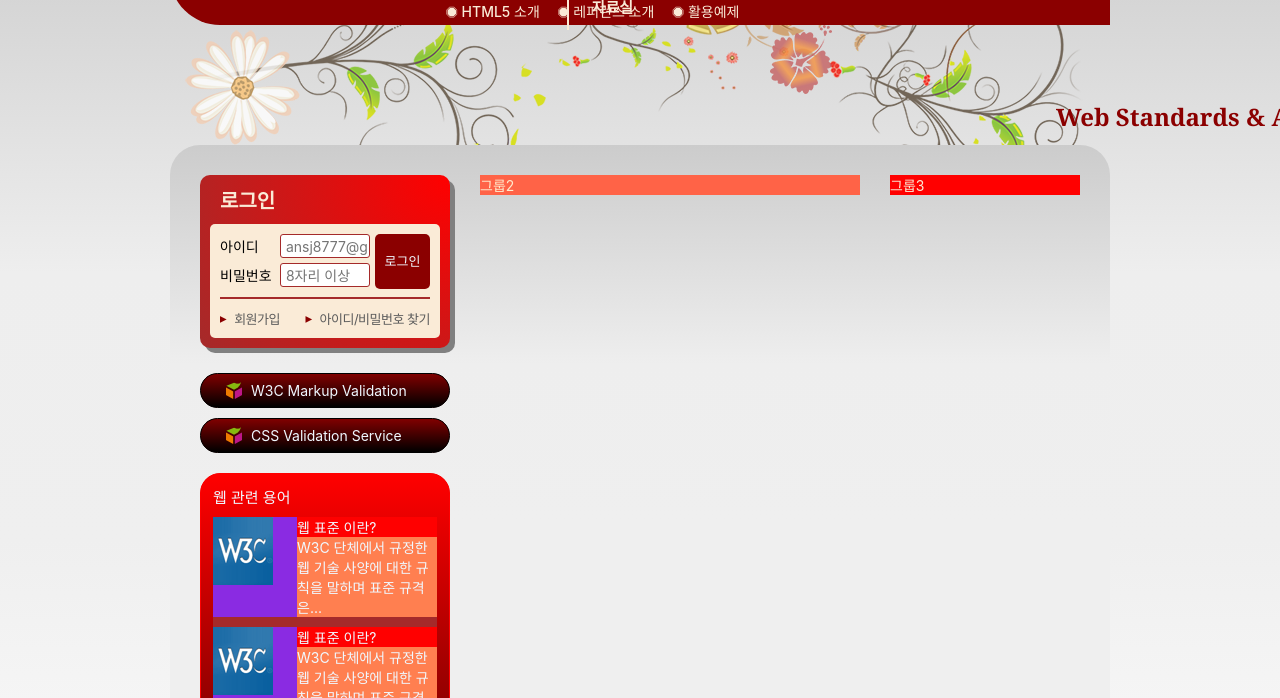
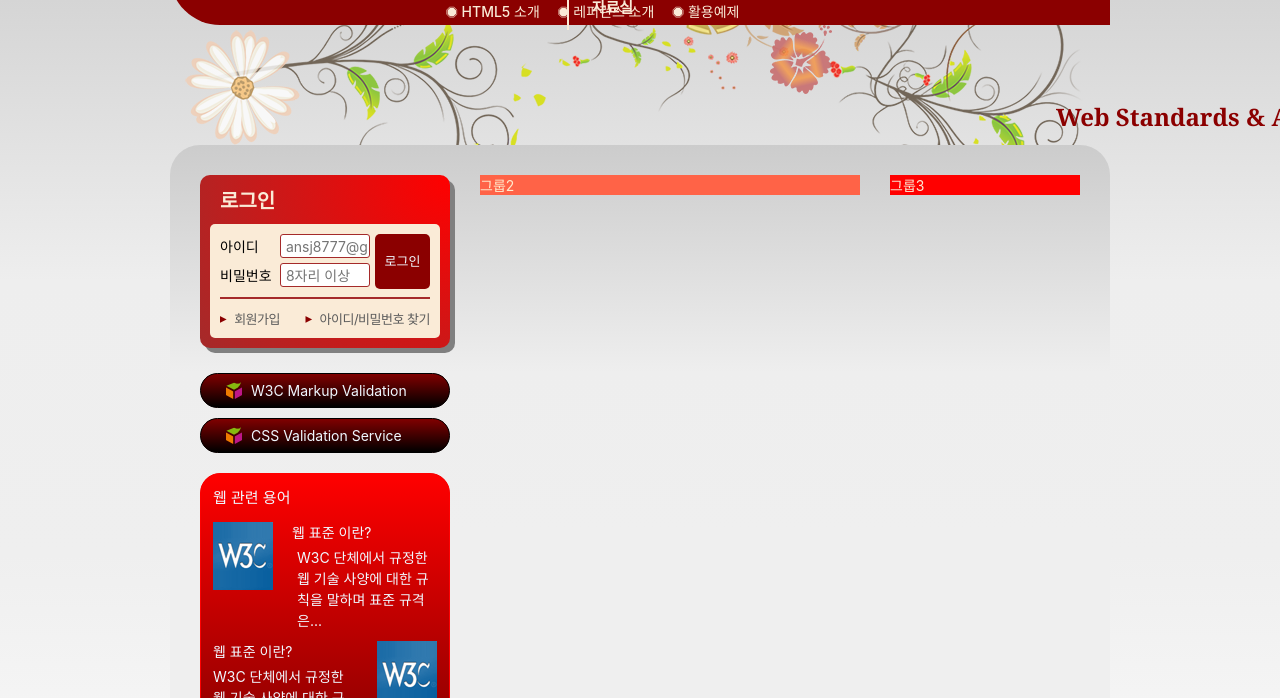
Before and after one commit to s-ja/HTML5, a plain HTML site: page index.html in a window 1280 px wide. Shown: the part 102-800 px from the top of the page. Drawn offline with Linux system fonts and the light colour scheme; a web font is replaced by a local one.

Commit message:
오류 수정 및 진도 따라잡기

```diff
--- a/index.html
+++ b/index.html
@@ -233,7 +233,7 @@
             웹 관련 용어
           </h2>
           <dl class="term_list">
-            <div class="odd">
+            <div>
               <dt class="term_list_subject">웹 표준 이란?</dt>
               <dd class="term_list_thumbnail">
                 <img src="./assets/web_standards.gif" alt="W3C 로고">
@@ -242,7 +242,7 @@
                 W3C 단체에서 규정한 웹 기술 사양에 대한 규칙을 말하며 표준 규격은...
               </dd>
             </div>
-            <div class="even">
+            <div class="cross">
               <dt class="term_list_subject">웹 표준 이란?</dt>
               <dd class="term_list_thumbnail">
                 <img src="./assets/web_standards.gif" alt="W3C 로고">
--- a/styles/style.css
+++ b/styles/style.css
@@ -736,27 +736,35 @@ body {
 .term_title{
     font-size: 1.5rem;
     font: 700;
-    margin-bottom: 10px;
+    /* margin-bottom: 10px; */
 }
 
 .term_list{
-    margin-top: 10px;
-    background: brown;
+    margin-top: 15px;
+    /* background: brown; */
 }
 .term_list div{
-    background: blueviolet;
+    /* background: blueviolet; */
     margin-top: 10px;
     display: flow-root;
 }
+
+.term_list_subject,
+.term_list_brief {
+  float: right;
+  width: 145px;
+}
+
 .term_list_subject{
-    background: red;
+    /* background: red; */
     /* margin-bottom:5px; */
     /* font-size: 1.2em; */
-    float: right;
-    width: 140px;
+    /* float: right; */
+    /* width: 140px; */
+    color: aliceblue;
 }
 .term_list_thumbnail{
-    background-color: tomato;
+    /* background-color: tomato; */
     /* display: flex; */
     float: left;
 }
@@ -765,9 +773,18 @@ body {
      vertical-align: middle;
 }
 .term_list_brief{
-    background-color: coral;
+    /* background-color: coral; */
+    /* float: right; */
+    width: 140px;
+    line-height: 1.5;
+    margin-top: 5px;
+}
+.cross .term_list_subject,
+.cross .term_list_brief {
+  float: left;
+}
+.cross .term_list_thumbnail {
     float: right;
-    width: 140px;
 }
 
 /* .odd{
```
